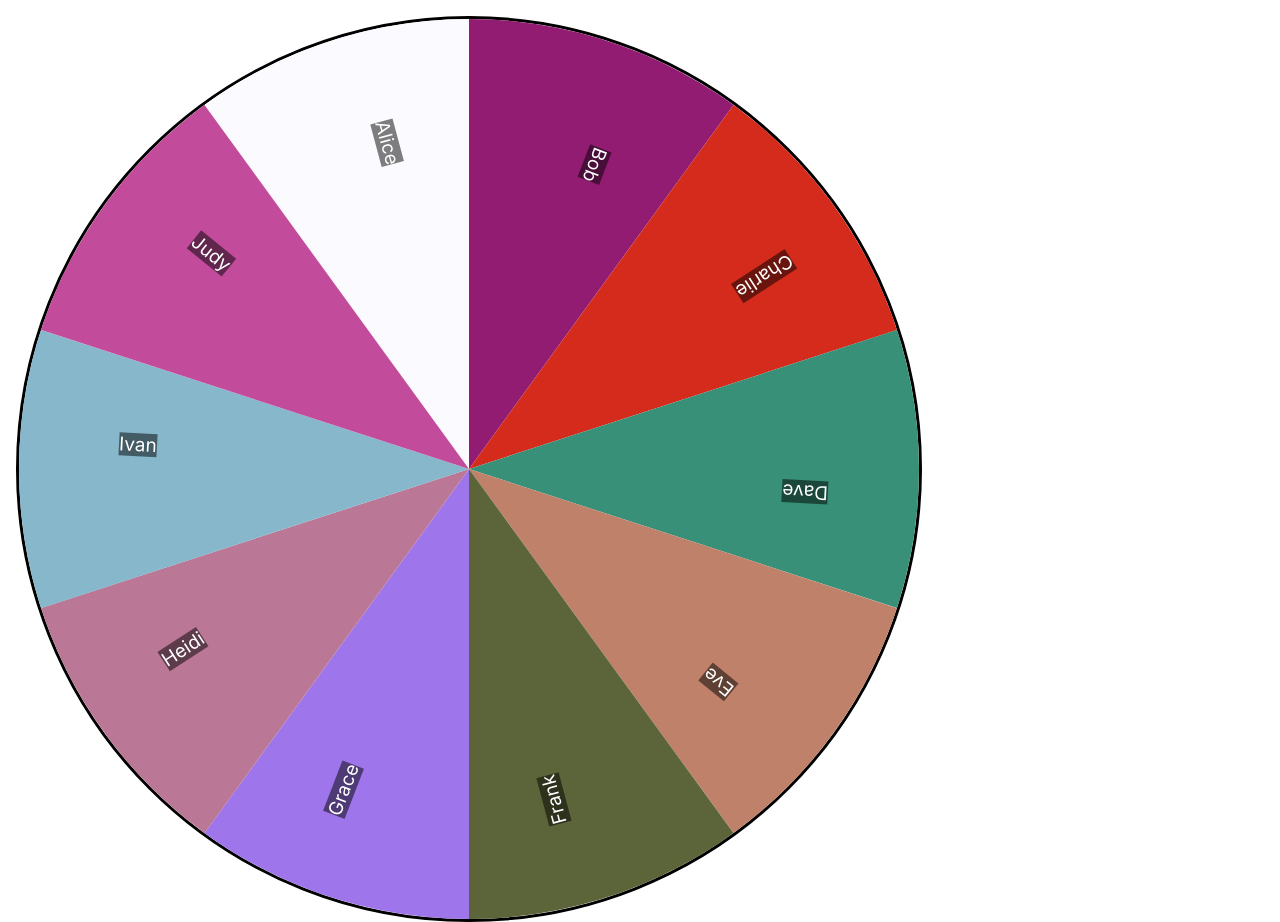
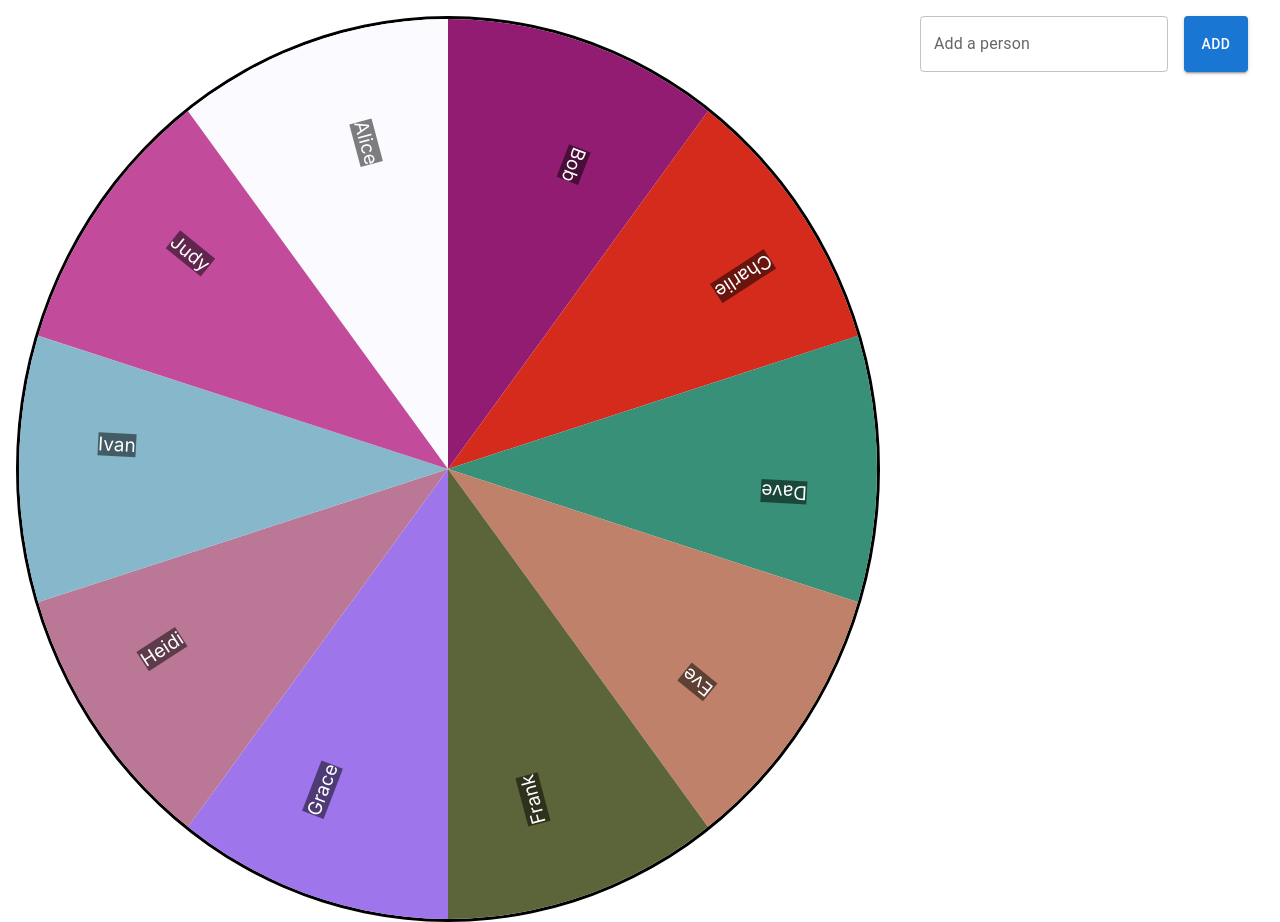
Before and after one commit to DinhL3/tamk-wheel-of-fortune-react, a React (Create React App) app: page / in a window 1280 px wide. Built offline with nearby package versions, Linux system fonts and the light colour scheme.

Commit message:
add react-window

```diff
--- a/package.json
+++ b/package.json
@@ -16,6 +16,7 @@
     "react": "^18.3.1",
     "react-dom": "^18.3.1",
     "react-scripts": "5.0.1",
+    "react-window": "^1.8.10",
     "sass": "^1.77.2",
     "typescript": "^4.9.5",
     "web-vitals": "^2.1.4"
@@ -43,5 +44,8 @@
       "last 1 firefox version",
       "last 1 safari version"
     ]
+  },
+  "devDependencies": {
+    "@types/react-window": "^1.8.8"
   }
 }
--- a/src/App.tsx
+++ b/src/App.tsx
@@ -1,5 +1,9 @@
 import React from 'react';
+
+import Box from '@mui/material/Box';
+
 import Wheel from './components/Wheel/Wheel';
+import PeopleList from './components/People/PeopleList';
 
 function App() {
   const generateNames = (numNames: number) => {
@@ -39,7 +43,12 @@ function App() {
   const numberOfParticipants = 10; // Change this number to test with different numbers of participants
   const participants = generateNames(numberOfParticipants);
 
-  return <Wheel participants={participants} />;
+  return (
+    <Box width="100vw" display="flex">
+      <Wheel participants={participants} />
+      <PeopleList />
+    </Box>
+  );
 }
 
 export default App;
--- /dev/null
+++ b/src/components/People/PeopleList.tsx
@@ -0,0 +1,72 @@
+import React, { useState } from 'react';
+import Button from '@mui/material/Button';
+import Box from '@mui/material/Box';
+import TextField from '@mui/material/TextField';
+import ListItem from '@mui/material/ListItem';
+import ListItemText from '@mui/material/ListItemText';
+import ListItemButton from '@mui/material/ListItemButton';
+
+import { FixedSizeList, ListChildComponentProps } from 'react-window';
+
+const PeopleList = () => {
+  const [peopleList, setPeopleList] = useState<string[]>([]);
+  const [newPerson, setNewPerson] = useState<string>('');
+
+  const handleAddPerson = () => {
+    if (newPerson.trim() === '') return;
+    setPeopleList([...peopleList, newPerson.trim()]);
+    setNewPerson(''); // Clear the input field after adding a person
+  };
+
+  const handleEnterKeyDown = (e: React.KeyboardEvent) => {
+    if (e.key === 'Enter') {
+      handleAddPerson();
+    }
+  };
+
+  const renderRow = ({ index, style }: ListChildComponentProps) => (
+    <ListItem style={style} key={index} component="div" disablePadding>
+      <ListItemButton>
+        <ListItemText primary={peopleList[index]} />
+      </ListItemButton>
+    </ListItem>
+  );
+
+  return (
+    <Box sx={{ mt: 2, ml: 5 }}>
+      <Box sx={{ display: 'flex', mb: 1 }}>
+        <TextField
+          id="outlined-basic"
+          label="Add a person"
+          variant="outlined"
+          value={newPerson}
+          onChange={(e) => setNewPerson(e.target.value)}
+          onKeyDown={handleEnterKeyDown}
+        />
+        <Button variant="contained" onClick={handleAddPerson} sx={{ ml: 2 }}>
+          Add
+        </Button>
+      </Box>
+      <Box
+        sx={{
+          width: '100%',
+          height: 400,
+          maxWidth: 360,
+          bgcolor: 'background.paper',
+        }}
+      >
+        <FixedSizeList
+          height={400}
+          width={360}
+          itemSize={46}
+          itemCount={peopleList.length}
+          overscanCount={5}
+        >
+          {renderRow}
+        </FixedSizeList>
+      </Box>
+    </Box>
+  );
+};
+
+export default PeopleList;
--- /dev/null
+++ b/src/store/players-context.tsx
@@ -0,0 +1,5 @@
+import React, { createContext, useState, useRef, useEffect } from 'react';
+
+type PlayersContextObj = {
+  players: string[];
+};
```
Also changed, not shown: src/components/PeopleList.tsx (deleted, +0 -47 lines), src/models/player.ts (added, +11 -0 lines), 1 other file (tests, documents, lock files or other folders).
